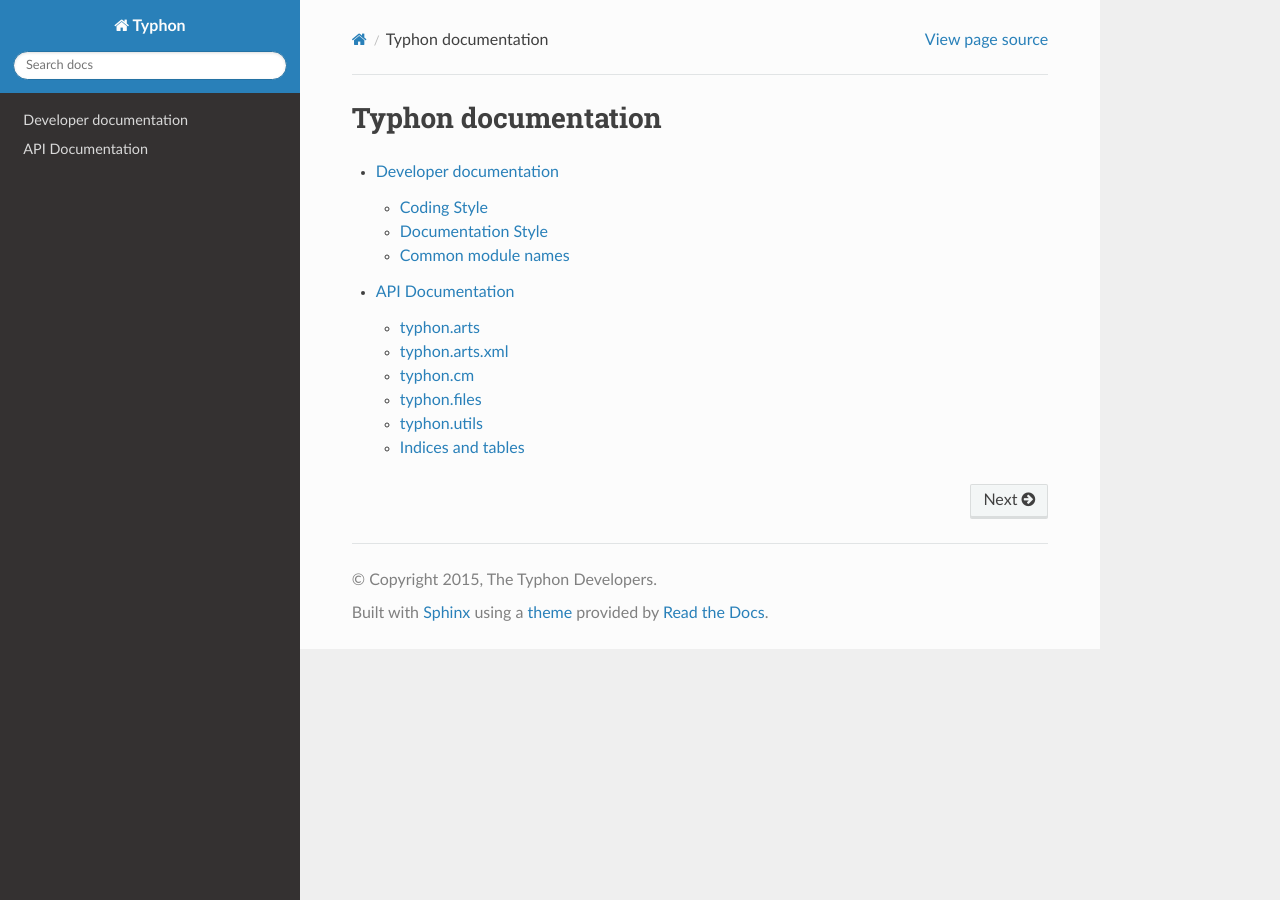
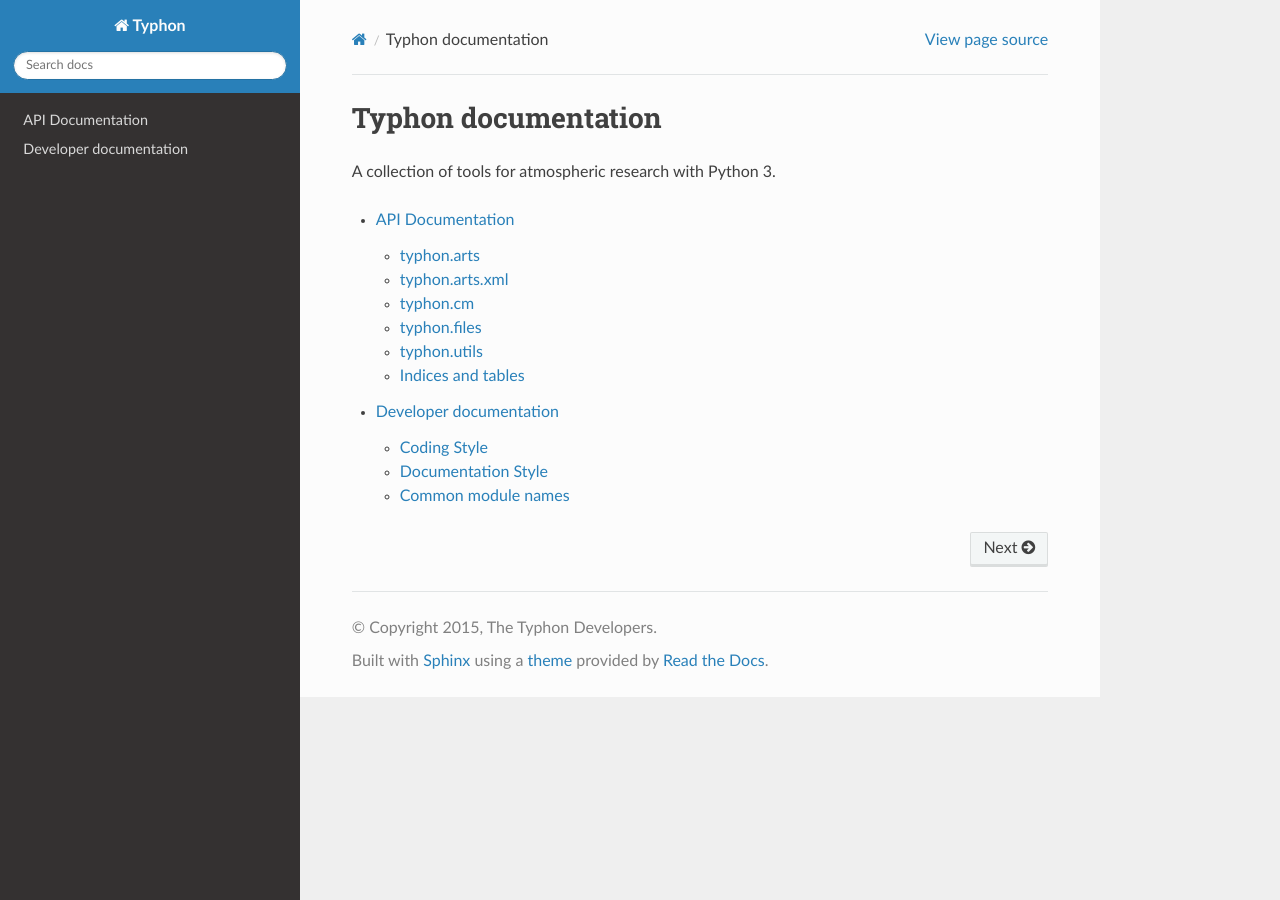
Before and after one commit to atmtools/typhon, a Sphinx documentation site: the page built from doc/index.rst, in a window 1280 px wide. Built offline with Sphinx 7.4.7 and the Read the Docs theme 2.0.0, drawn with Linux system fonts in a browser that asks for light colours; the version number could not be read and is left out.

Commit message:
* doc/index.rst: Switch API/Dev order. Add short.description.
git-svn-id: https://arts.mi.uni-hamburg.de/svn/rt/typhon/trunk@9705 aaf1aab0-4228-0410-ad68-8dceda47f409

```diff
--- a/doc/index.rst
+++ b/doc/index.rst
@@ -6,8 +6,10 @@
 Typhon documentation
 ====================
 
+A collection of tools for atmospheric research with Python 3.
+
 .. toctree::
    :maxdepth: 2
 
+   modules
    developer
-   modules
```
Also changed, not shown: 1 other file.
